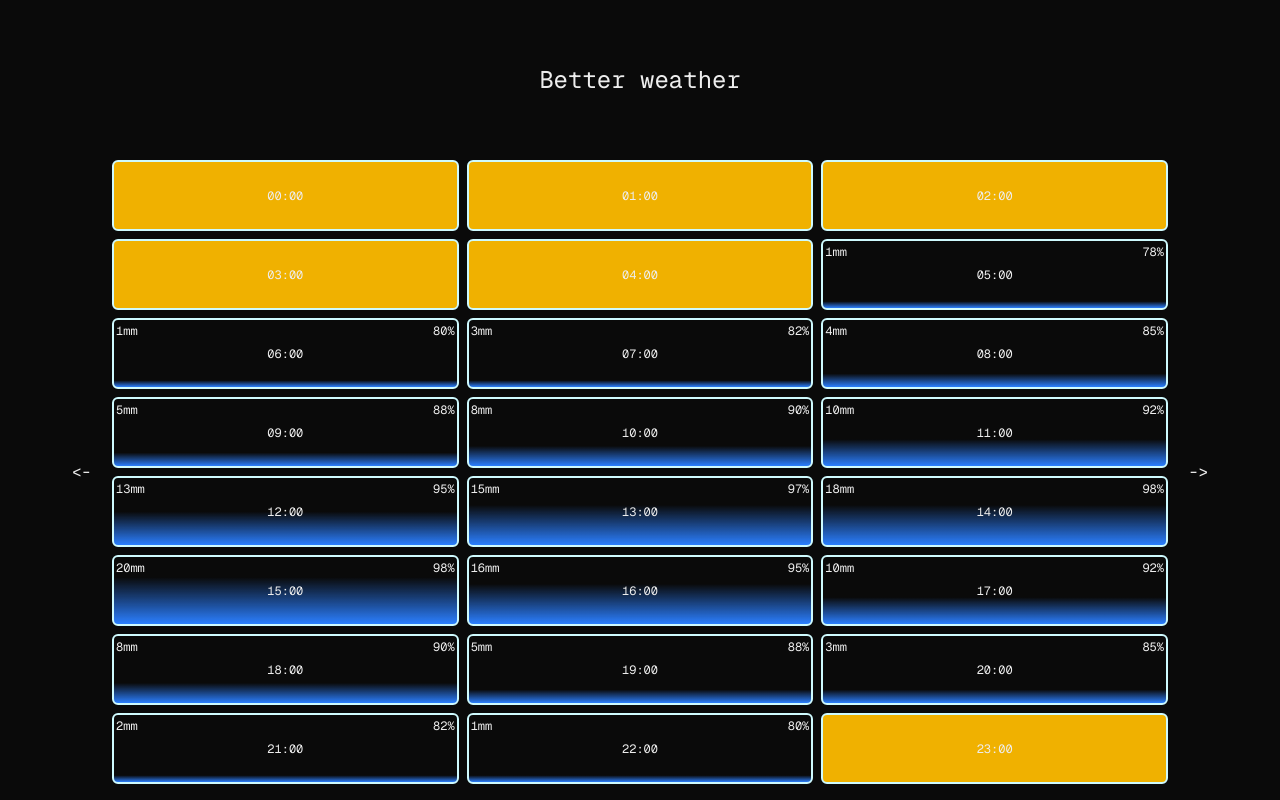
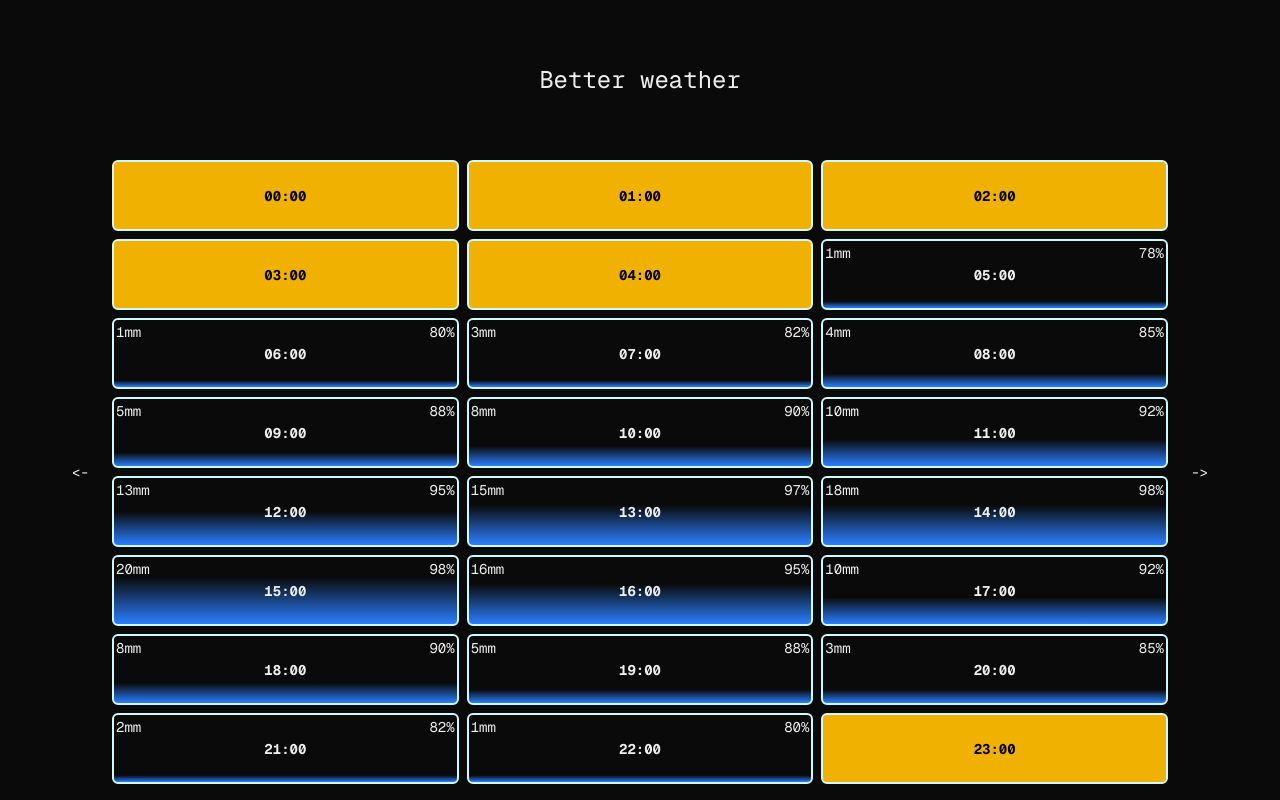
Before and after one commit to jacobjshelp/better-weather, a Next.js app: page / in a window 1280 px wide. Built offline with nearby package versions, Linux system fonts and the light colour scheme.

Commit message:
update typography

```diff
--- a/app/components/OneDayForecast.tsx
+++ b/app/components/OneDayForecast.tsx
@@ -16,7 +16,7 @@ export default function OneDayForecast({ dataForOneDay }: OneDayForecastProps) {
         return (
           <div
             key={i}
-            className={`p-[2px] border-2 border-solid rounded-md border-cyan-100 grid grid-cols-2 grid-rows-3 text-[12px] ${gradient}`}
+            className={`p-[2px] border-2 border-solid rounded-md border-cyan-100 grid grid-cols-2 grid-rows-3 text-sm ${gradient}`}
           >
             <div className="text-left">
               {precipitation}
@@ -25,7 +25,7 @@ export default function OneDayForecast({ dataForOneDay }: OneDayForecastProps) {
               {probability}
             </div>
 
-            <div className="flex col-span-2 items-center justify-center">
+            <div className="flex col-span-2 items-center justify-center font-bold">
               {hour.time.split("T")[1]}
             </div>
 
--- a/app/functions/calculateGradient.ts
+++ b/app/functions/calculateGradient.ts
@@ -3,6 +3,6 @@ import { TORRENTIAL_RAIN } from "../constants";
 export default function calculateGradient(rainAmount: number) {
   const gradientPercentage = (rainAmount / TORRENTIAL_RAIN) * 100
   const roundedToTen = Math.ceil(Number(gradientPercentage) / 10) * 10
-  const gradientClass = roundedToTen !== 0 ? `bg-gradient-to-t from-blue-500 to-${roundedToTen}%` : 'bg-yellow-500'
+  const gradientClass = roundedToTen !== 0 ? `bg-gradient-to-t from-blue-500 to-${roundedToTen}%` : 'bg-yellow-500 text-black'
   return gradientClass
 }
```
